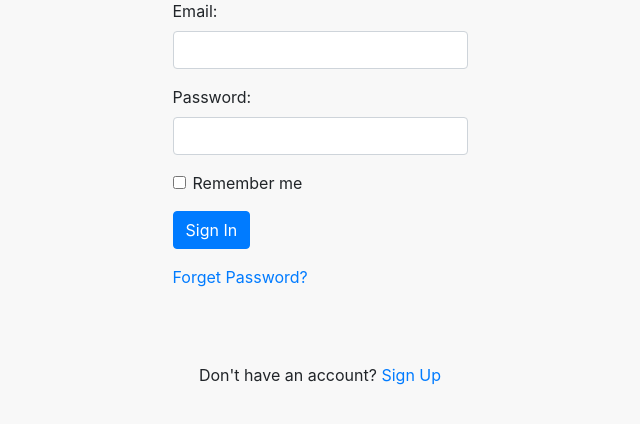
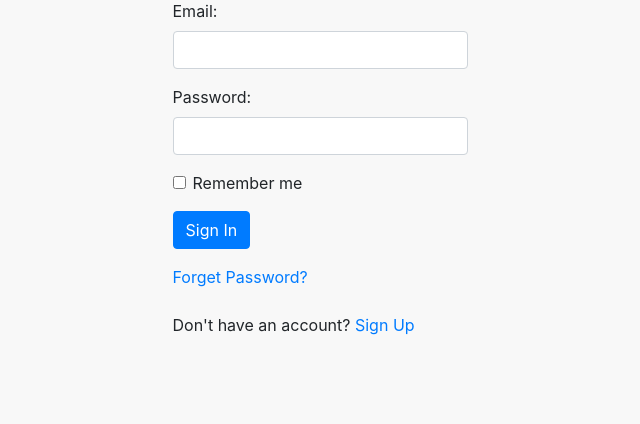
Before and after one commit to Devsixth/webapp, a Flask app: page / in a window 1280 px wide. Shown: the part 166-590 px from the top of the page, without its empty margins (320-960 px from the left). Run offline with Flask 2, Linux system fonts and the light colour scheme; some libraries are stand-ins or nearby versions.

Commit message:
Update new_base.html

```diff
--- a/templates/new_base.html
+++ b/templates/new_base.html
@@ -28,7 +28,7 @@
           font-weight: bold;
       }
 
-      h1,h3,p{
+      h1,h3{
       text-align: center;
       padding-top: 50px;
       }
```
